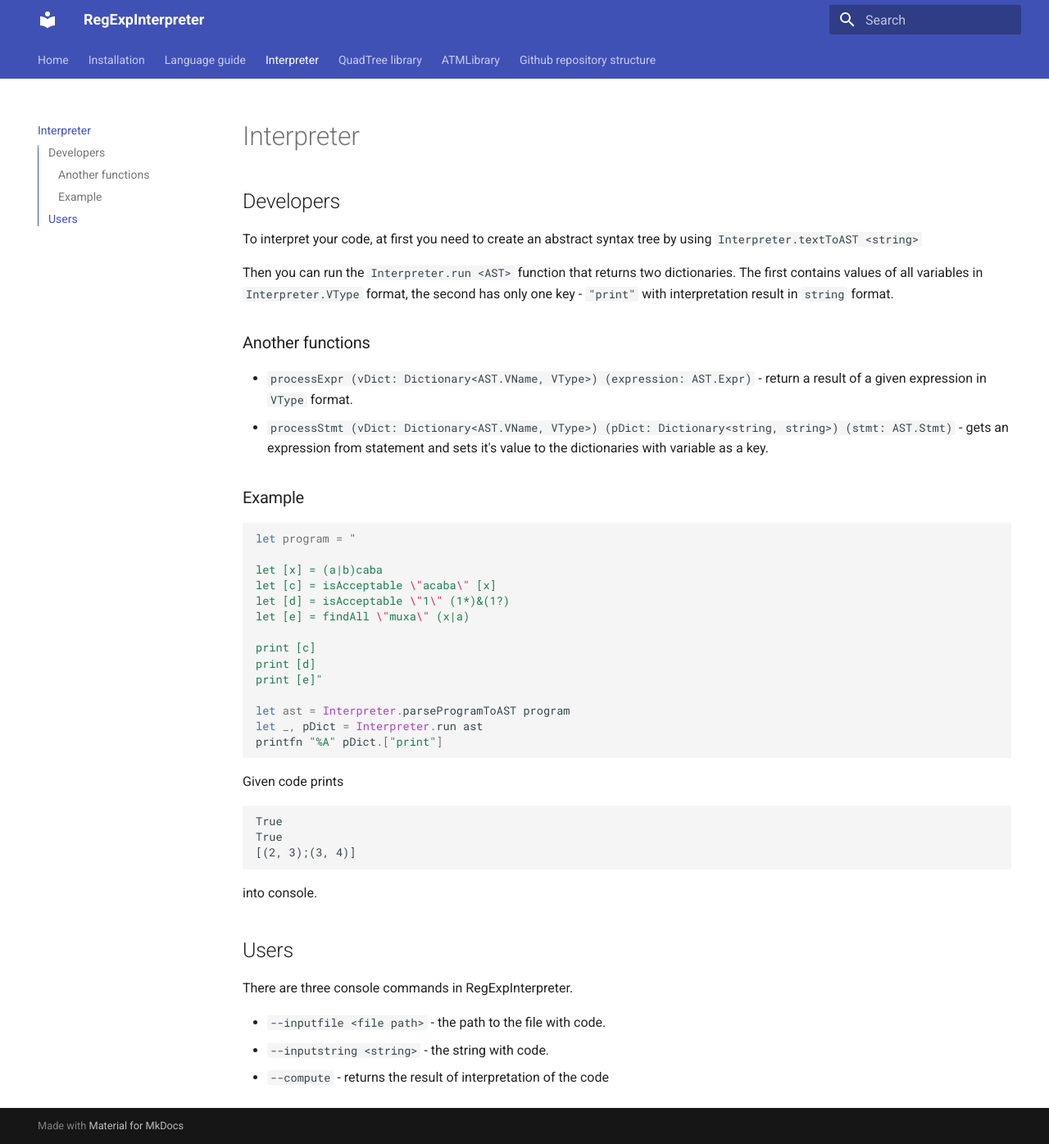
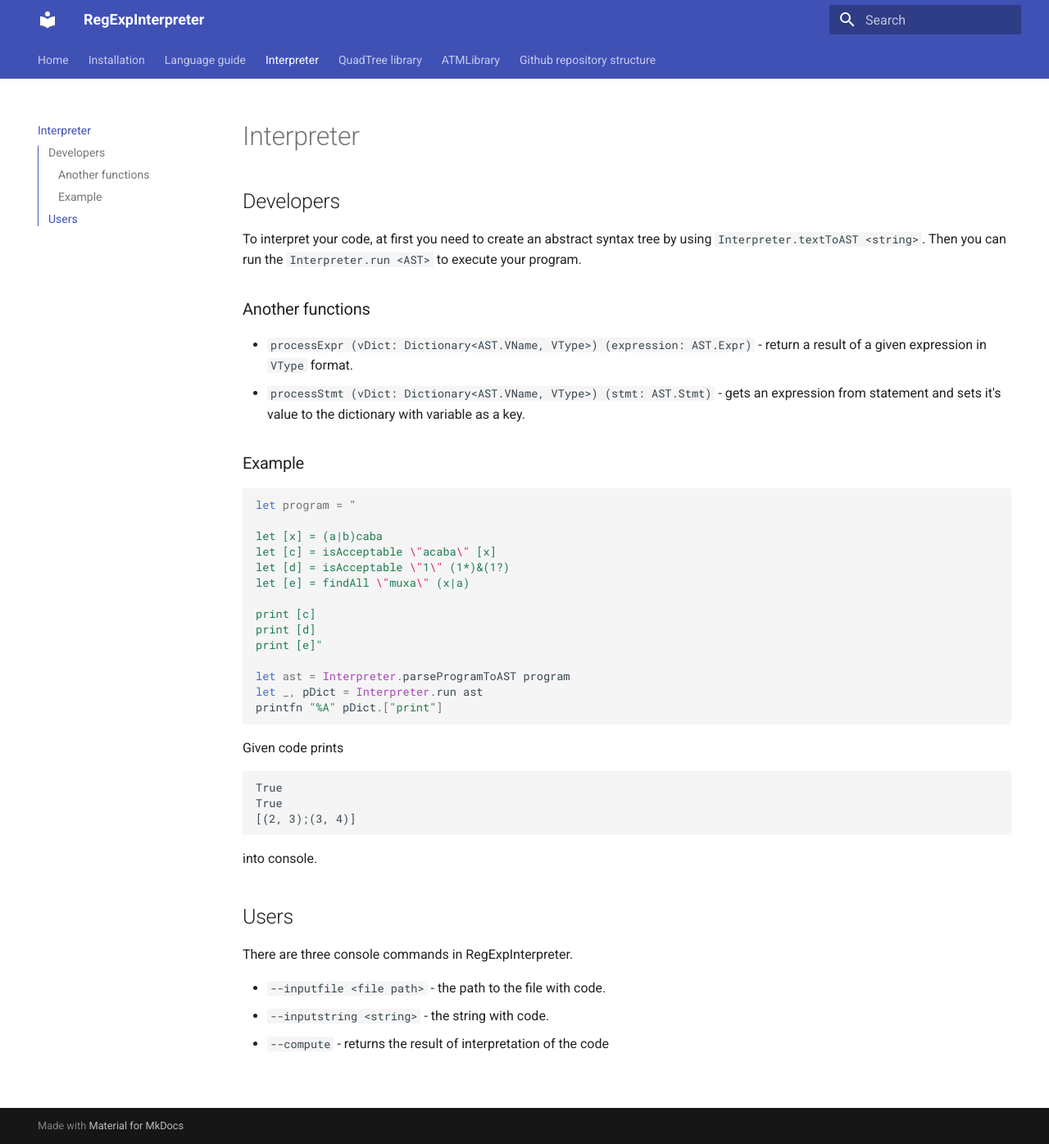
Before and after one commit to alexander-kurdakov/RegExpInterpreter, an MkDocs documentation site: the page built from docs/Interpreter.md, in a window 1280 px wide and 1396 px high. Shown: the whole window at 82% size. Built offline with MkDocs 1.6.1 and Material for MkDocs 9.7.7, drawn with Linux system fonts in a browser that asks for light colours.

Commit message:
interpreter.md fix

```diff
--- a/docs/Interpreter.md
+++ b/docs/Interpreter.md
@@ -1,14 +1,13 @@
 # Interpreter
 ## Developers
 
-To interpret your code, at first you need to create an abstract syntax tree by using `Interpreter.textToAST <string>`
-
-Then you can run the `Interpreter.run <AST>` function that returns two dictionaries. The first contains values of all variables in `Interpreter.VType` format, the second has only one key - `"print"` with interpretation result in `string` format.
+To interpret your code, at first you need to create an abstract syntax tree by using `Interpreter.textToAST <string>`.
+Then you can run the `Interpreter.run <AST>` to execute your program.
 
 ### Another functions
 
 * `processExpr (vDict: Dictionary<AST.VName, VType>) (expression: AST.Expr)` - return a result of a given expression in `VType` format.
-* `processStmt (vDict: Dictionary<AST.VName, VType>) (pDict: Dictionary<string, string>) (stmt: AST.Stmt)` - gets an expression from statement and sets it's value to the dictionaries with variable as a key.
+* `processStmt (vDict: Dictionary<AST.VName, VType>) (stmt: AST.Stmt)` - gets an expression from statement and sets it's value to the dictionary with variable as a key.
 
 ### Example
 
```
